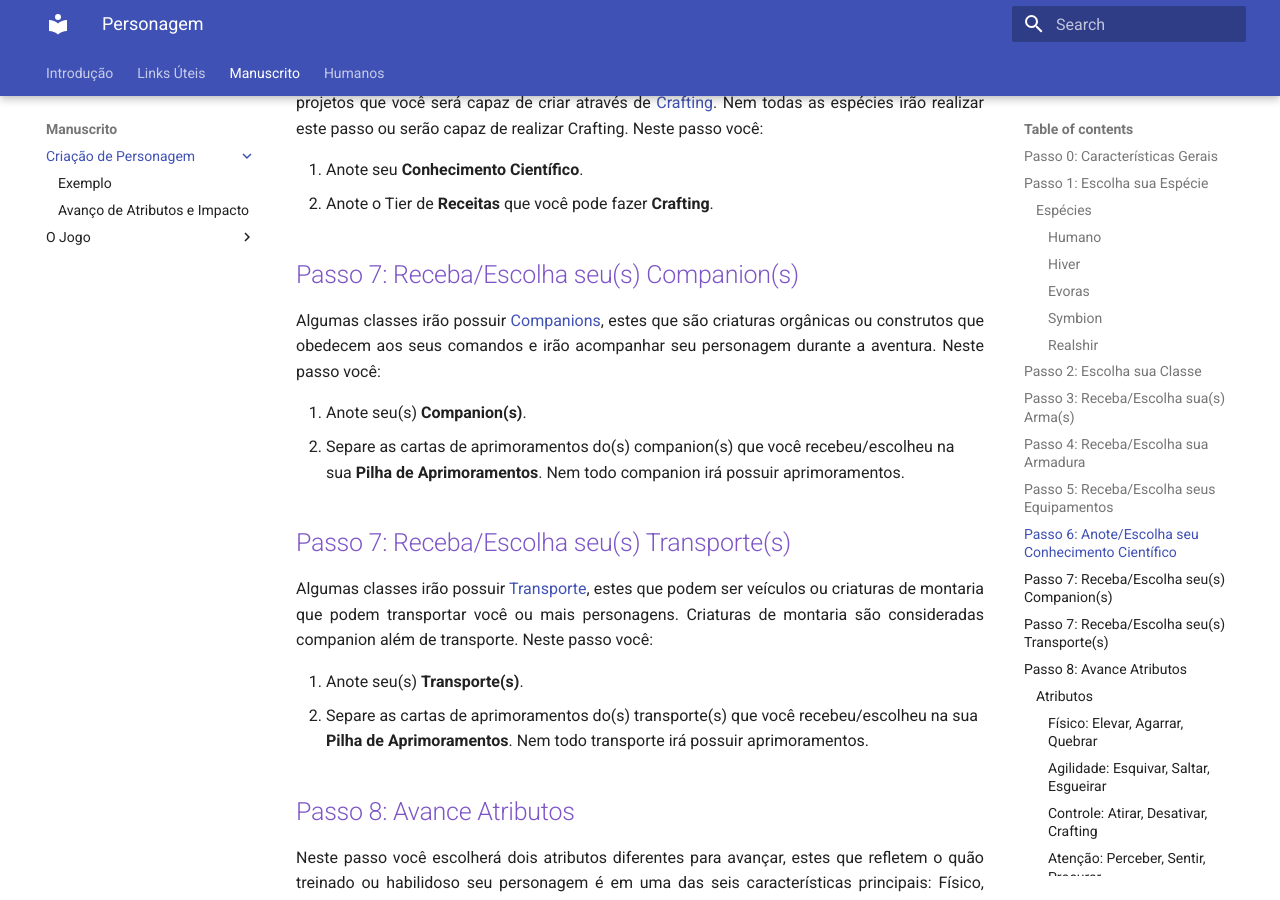
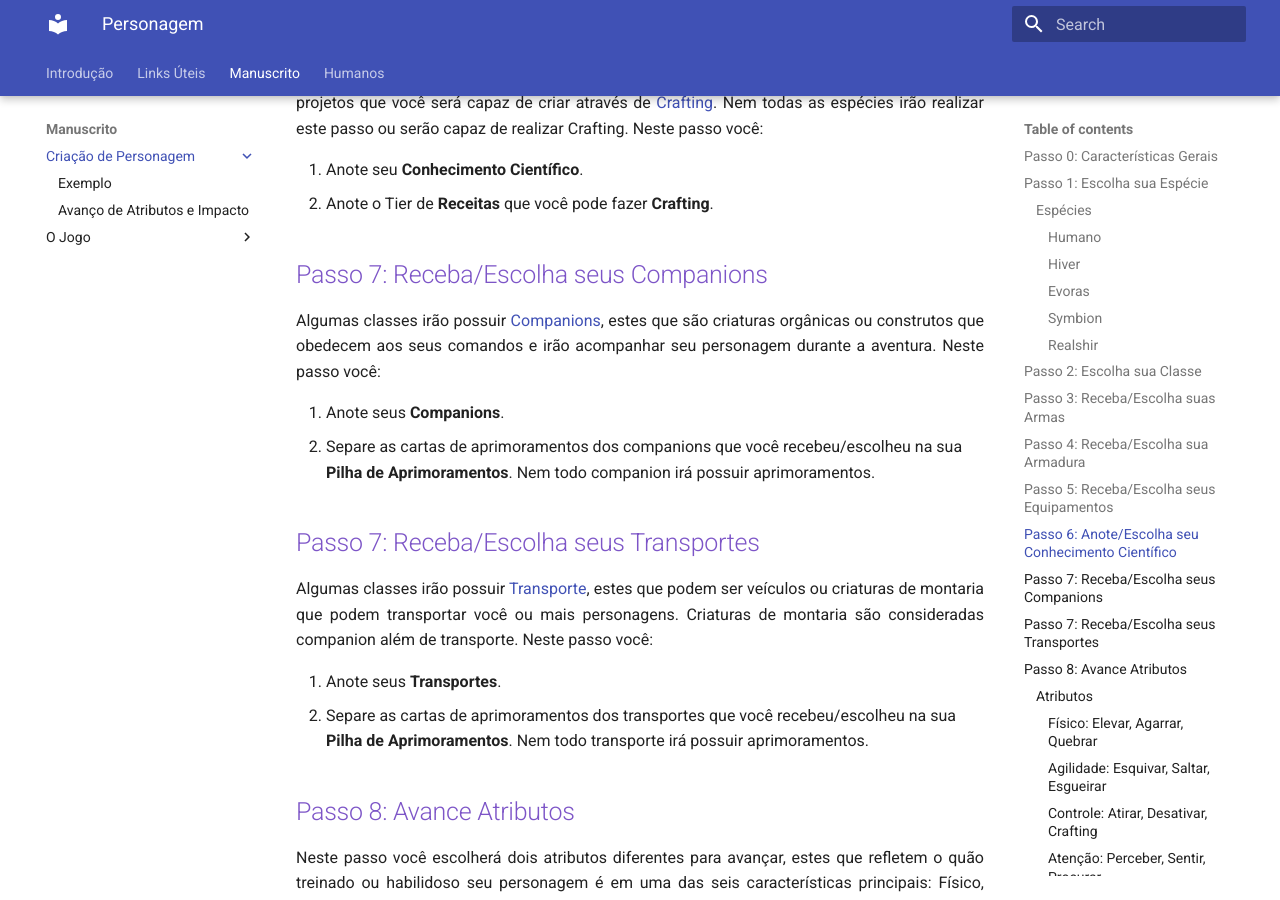
Before and after one commit to henriqueschorr/henriqueschorr.github.io, an MkDocs documentation site: the page built from docs/1_core/2_character/index.md, in a window 1280 px wide and 900 px high, scrolled down 3854 px. Built offline with MkDocs 1.6.1 and Material for MkDocs 9.7.7, drawn with Linux system fonts in a browser that asks for light colours; some of the changed text lies outside the part shown.

Commit message:
wip overhaul class

```diff
--- a/docs/1_core/2_character/index.md
+++ b/docs/1_core/2_character/index.md
@@ -67,11 +67,11 @@ Todas as espécies possuem suas próprias classes, essas que podem possuir sub-n
 3. Anote suas [Feridas](../3_game/resources.md#armor-points-ap-feridas--limites-de-dano) e [Stress](../3_game/resources.md#stress) iniciais. Indicam quanto dano seu personagem pode suportar.
 4. Anote sua quantidade de [Caos](../3_game/resources.md#caos). Este recurso é utilizado para alimentar suas [Habilidades](#habilidade).
 
-## Passo 3: Receba/Escolha sua(s) Arma(s)
+## Passo 3: Receba/Escolha suas Armas
 
 Quando você escolheu sua classe, você recebeu uma lista de armas que você irá receber ou deverá escolher entre, no caso de escolha, a quantidade também será informada. Todos os personagem irão possuir ao menos uma arma. Neste passo você:
 
-1. Anote sua(s) [Arma(s)](../3_game/weapon_armor.md#armas).
+1. Anote suas [Armas](../3_game/weapon_armor.md#armas).
 2. Receba uma carta de arma caso a arma possua a propriedade Carta.
 3. Separe as cartas de aprimoramentos das armas que você recebeu/escolheu na sua **Pilha de Aprimoramentos**. Nem toda arma irá possuir aprimoramentos.
 
@@ -98,19 +98,19 @@ Conhecimento Científico indica as areas da ciência que você possui conhecimen
 1. Anote seu **Conhecimento Científico**.
 2. Anote o Tier de **Receitas** que você pode fazer **Crafting**.
 
-## Passo 7: Receba/Escolha seu(s) Companion(s)
+## Passo 7: Receba/Escolha seus Companions
 
 Algumas classes irão possuir [Companions](../3_game/companion.md), estes que são criaturas orgânicas ou construtos que obedecem aos seus comandos e irão acompanhar seu personagem durante a aventura. Neste passo você:
 
-1. Anote seu(s) **Companion(s)**.
-2. Separe as cartas de aprimoramentos do(s) companion(s) que você recebeu/escolheu na sua **Pilha de Aprimoramentos**.  Nem todo companion irá possuir aprimoramentos.
+1. Anote seus **Companions**.
+2. Separe as cartas de aprimoramentos dos companions que você recebeu/escolheu na sua **Pilha de Aprimoramentos**.  Nem todo companion irá possuir aprimoramentos.
 
-## Passo 7: Receba/Escolha seu(s) Transporte(s)
+## Passo 7: Receba/Escolha seus Transportes
 
 Algumas classes irão possuir [Transporte](../3_game/transport.md), estes que podem ser veículos ou criaturas de montaria que podem transportar você ou mais personagens. Criaturas de montaria são consideradas companion além de transporte. Neste passo você:
 
-1. Anote seu(s) **Transporte(s)**.
-2. Separe as cartas de aprimoramentos do(s) transporte(s) que você recebeu/escolheu na sua **Pilha de Aprimoramentos**.  Nem todo transporte irá possuir aprimoramentos.
+1. Anote seus **Transportes**.
+2. Separe as cartas de aprimoramentos dos transportes que você recebeu/escolheu na sua **Pilha de Aprimoramentos**.  Nem todo transporte irá possuir aprimoramentos.
 <!-- ## Passo 2: Siga os passos da espécie escolhida
 
 Cada espécie possui suas peculiaridades, como por exemplo os Humanos possuem Classes e Especializações, enquanto os Realshirs possuem Reinos, e assim vai. Por isso os passos de criação de personagem de uma espécie para outra irão variar e estarão descritas em cada módulo separadamente.
```
